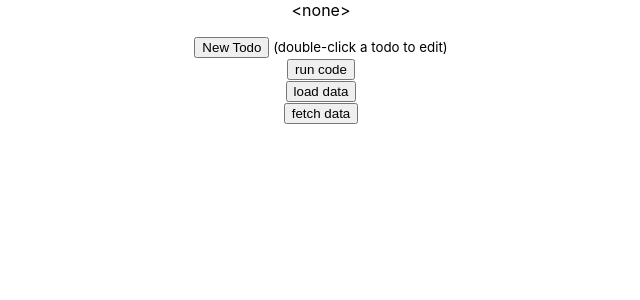
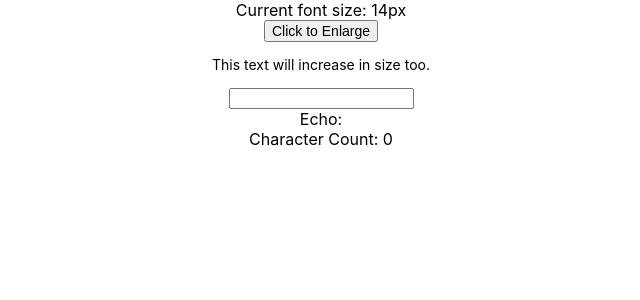
Before and after one commit to ckm960411/msw-redux, a React (Create React App) app: page / in a window 1280 px wide. Shown: the top 300 px of the page, without its empty margins (319-959 px from the left). Built offline with nearby package versions, Linux system fonts and the light colour scheme.

Commit message:
Recoil 개념 도입

```diff
--- a/package.json
+++ b/package.json
@@ -15,6 +15,7 @@
     "react-dom": "^17.0.2",
     "react-redux": "^7.2.6",
     "react-scripts": "5.0.0",
+    "recoil": "^0.5.2",
     "web-vitals": "^2.1.0"
   },
   "scripts": {
--- a/src/App.js
+++ b/src/App.js
@@ -1,9 +1,13 @@
 // import TestMocking from './components/TestMocking';
 // import Counter from './features/counter/Counter';
 // import MobxExample from './components/MobxExample';
-import TodoList from './components/TodoList';
-import { observableTodoStore } from './app/ObservableTodoStore';
+// import TodoList from './components/TodoList';
+// import { observableTodoStore } from './app/ObservableTodoStore';
+import { RecoilRoot } from 'recoil';
+import FontButton from './components/RecoilExample/FontButton';
+import Text from './components/RecoilExample/Text';
 import './App.css';
+import CharacterCounter from './components/RecoilExample/CharacterCounter';
 
 function App() {
   return (
@@ -11,7 +15,12 @@
       {/* <TestMocking /> */}
       {/* <Counter /> */}
       {/* <MobxExample /> */}
-      <TodoList store={observableTodoStore} />
+      {/* <TodoList store={observableTodoStore} /> */}
+      <RecoilRoot>
+        <FontButton />
+        <Text />
+        <CharacterCounter />
+      </RecoilRoot>
     </div>
   );
 }
--- /dev/null
+++ b/src/components/RecoilExample/CharacterCounter.jsx
@@ -0,0 +1,33 @@
+import { useRecoilState, useRecoilValue } from "recoil";
+import { charCountState, textState } from "./CounterStore";
+
+export default function CharacterCounter() {
+  return (
+    <div>
+      <TextInput />
+      <CharacterCount />
+    </div>
+  );
+}
+
+function TextInput() {
+  const [text, setText] = useRecoilState(textState);
+
+  const onChange = (event) => {
+    setText(event.target.value);
+  };
+
+  return (
+    <div>
+      <input type="text" value={text} onChange={onChange} />
+      <br />
+      Echo: {text}
+    </div>
+  );
+}
+
+function CharacterCount() {
+  const count = useRecoilValue(charCountState);
+
+  return <>Character Count: {count}</>;
+}
--- /dev/null
+++ b/src/components/RecoilExample/CounterStore.js
@@ -0,0 +1,15 @@
+import { atom, selector } from "recoil";
+
+export const textState = atom({
+  key: 'textState', // unique ID (with respect to other atoms/selectors)
+  default: '', // default value (aka initial value)
+});
+
+export const charCountState = selector({
+  key: 'charCountState', // unique ID (with respect to other atoms/selectors)
+  get: ({get}) => {
+    const text = get(textState);
+
+    return text.length;
+  },
+});
--- /dev/null
+++ b/src/components/RecoilExample/FontButton.jsx
@@ -0,0 +1,20 @@
+import { useRecoilState, useRecoilValue } from "recoil";
+import { fontSizeLabelState, fontSizeState } from "./store";
+
+export default function FontButton() {
+  const [fontSize, setFontSize] = useRecoilState(fontSizeState);
+  const fontSizeLabel = useRecoilValue(fontSizeLabelState);
+
+  return (
+    <div>
+      <div>Current font size: {fontSizeLabel}</div>
+
+      <button
+        onClick={() => setFontSize((size) => size + 1)}
+        style={{ fontSize }}
+      >
+        Click to Enlarge
+      </button>
+    </div>
+  );
+}
--- /dev/null
+++ b/src/components/RecoilExample/Text.jsx
@@ -0,0 +1,7 @@
+import { useRecoilState } from "recoil";
+import { fontSizeState } from "./store";
+
+export default function Text() {
+  const [fontSize, setFontSize] = useRecoilState(fontSizeState);
+  return <p style={{fontSize}}>This text will increase in size too.</p>;
+}
--- /dev/null
+++ b/src/components/RecoilExample/store.js
@@ -0,0 +1,16 @@
+import { atom, selector } from "recoil";
+
+export const fontSizeState = atom({
+  key: 'fontSizeState',
+  default: 14,
+});
+
+export const fontSizeLabelState = selector({
+  key: 'fontSizeLabelState',
+  get: ({get}) => {
+    const fontSize = get(fontSizeState);
+    const unit = 'px';
+
+    return `${fontSize}${unit}`;
+  },
+});
```
Also changed, not shown: 1 other file (tests, documents, lock files or other folders).
